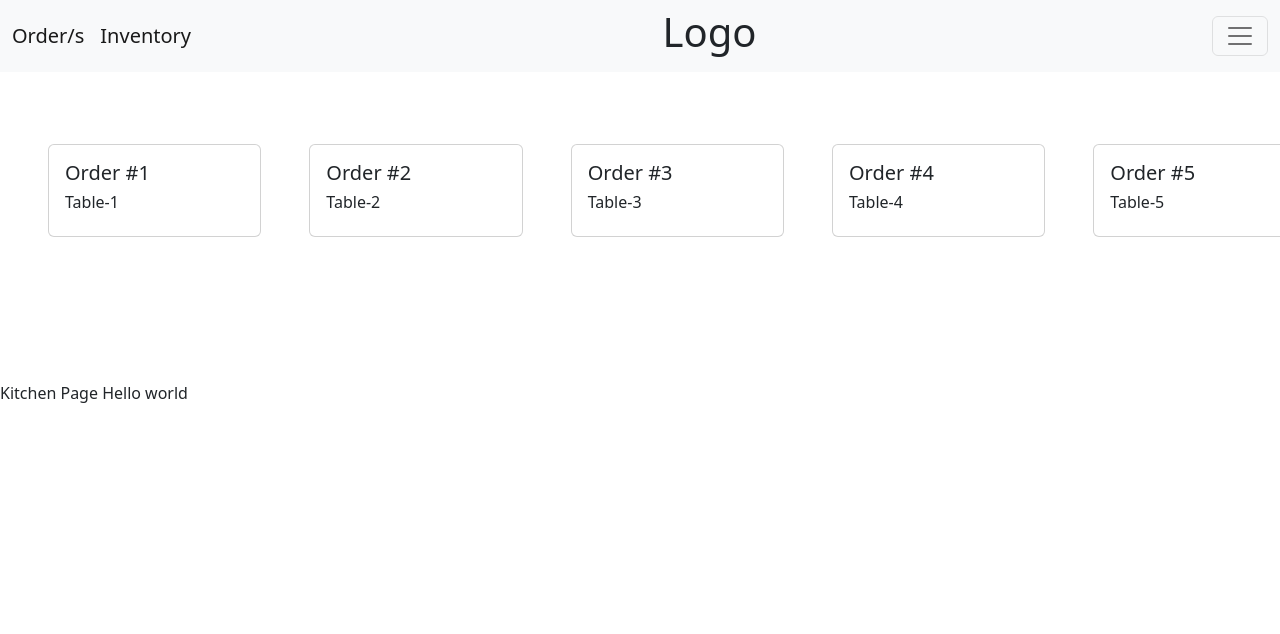
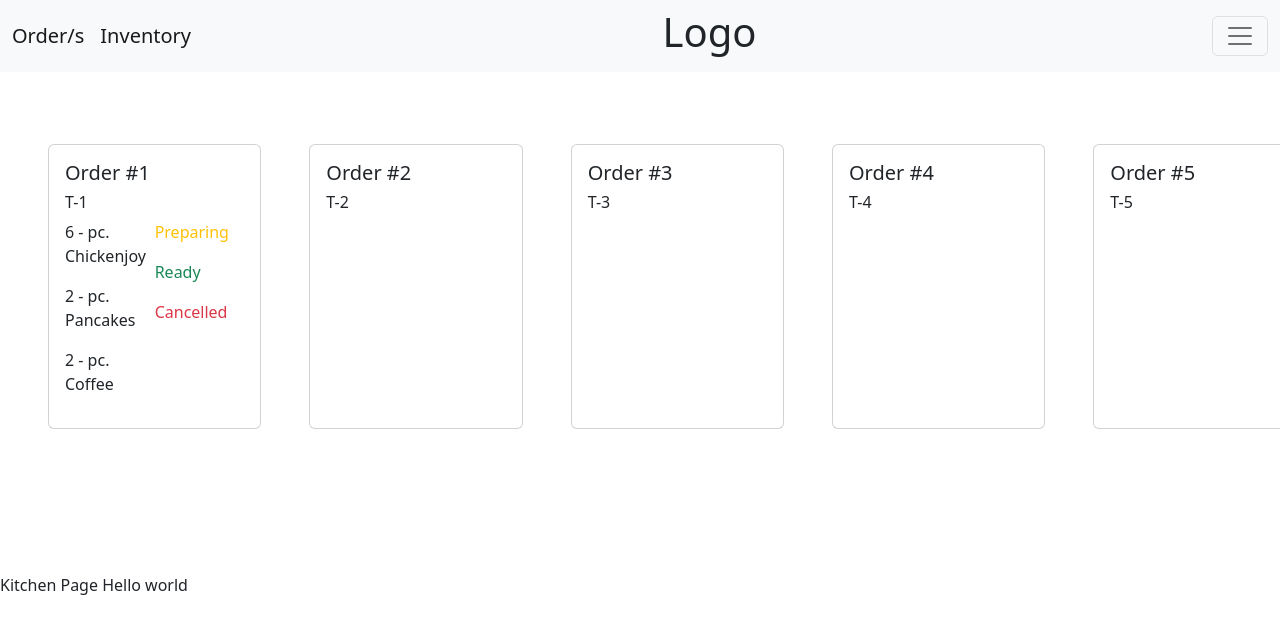
Before and after one commit to NickConsignado/Order-Ease, a React (Vite) app: page /home-kitchen in a window 1280 px wide. Shown: the top 634 px of the page. Built offline with nearby package versions, Linux system fonts and the light colour scheme.

Commit message:
sample order added

```diff
--- a/src/kitchen/HomeKitchen.jsx
+++ b/src/kitchen/HomeKitchen.jsx
@@ -95,35 +95,50 @@ function HomeKitchen() {
         <div className="card my-5 mx-5 col-2">
         <div className="card-body">
         <h5>Order #1</h5>
-        <h6>Table-1</h6>
+        <h6>T-1</h6>
+
+        {/* Order list body */}
+        <div className="d-flex">
+        <div className="w-50">
+        <p>6 - pc. Chickenjoy</p>
+        <p>2 - pc. Pancakes</p>
+        <p>2 - pc. Coffee</p>
+        </div>
+        <div className="w-50">
+        <p className="text-warning">Preparing</p>
+        <p className="text-success">Ready</p>
+        <p className="text-danger">Cancelled</p>
+        </div>
+        </div>
+
         </div>
         </div>
     {/* 2nd card */}
         <div className="card my-5 me-5 col-2">
         <div className="card-body">
         <h5>Order #2</h5>
-        <h6>Table-2</h6>
+        <h6>T-2</h6>
         </div>
         </div>
     {/* 3rd card */}
         <div className="card my-5 me-5 col-2">
         <div className="card-body">
         <h5>Order #3</h5>
-        <h6>Table-3</h6>
+        <h6>T-3</h6>
         </div>
         </div>
     {/* 4th card */}
         <div className="card my-5 me-5 col-2">
         <div className="card-body">
         <h5>Order #4</h5>
-        <h6>Table-4</h6>
+        <h6>T-4</h6>
         </div>
         </div>
     {/* 5th card */}
         <div className="card my-5 me-5 col-2">
         <div className="card-body">
         <h5>Order #5</h5>
-        <h6>Table-5</h6>
+        <h6>T-5</h6>
         </div>
         </div>
 
```
